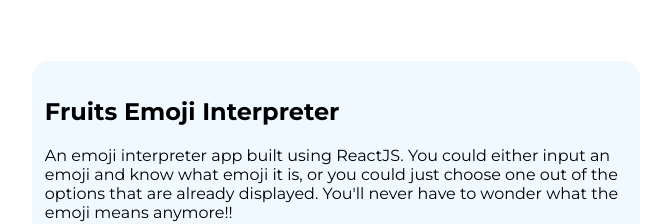
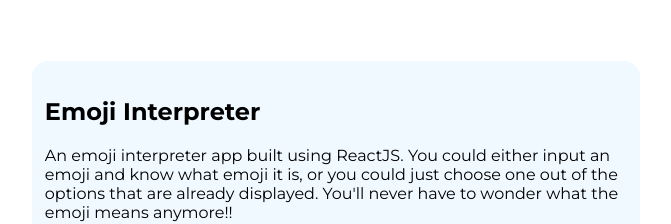
Before and after one commit to SinchanaMS/portfolio-site, a plain HTML site: page projects.html in a window 1280 px wide. Shown: the part 1244-1468 px from the top of the page, without its empty margins (288-959 px from the left). Drawn offline with Linux system fonts and the light colour scheme.

Commit message:
updated app name

```diff
--- a/projects.html
+++ b/projects.html
@@ -77,7 +77,7 @@
         </li>
 
         <li class="lists">
-            <h2>Fruits Emoji Interpreter</h2>
+            <h2>Emoji Interpreter</h2>
             <p>An emoji interpreter app built using ReactJS. You could either input an emoji and know what emoji it is, or you could just choose one out of the options that are already displayed. You'll never have to wonder what the emoji means anymore!! </p>
 
             <a class="link primary-link" href="https://9ih01.csb.app/"">Check App</a>
```
